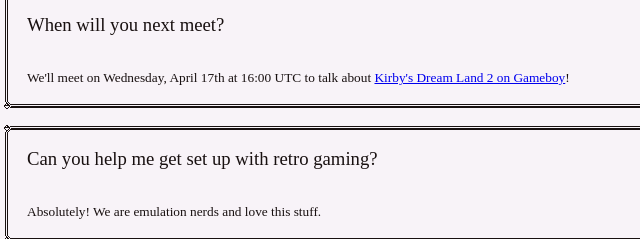
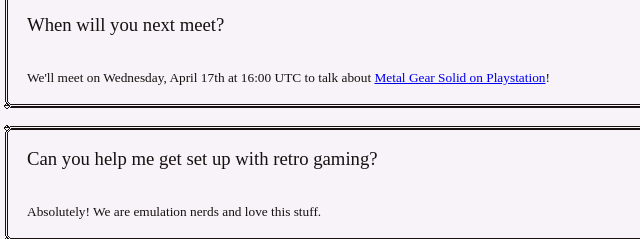
Before and after one commit to hola-soy-milk/retro-gaming-literature-club, an Astro site: page / in a window 1280 px wide. Shown: the part 538-777 px from the top of the page, 223-863 px from the left. Built offline with nearby package versions, Linux system fonts and the light colour scheme; Astro itself is replaced by a stand-in of ours; no server answers; a web font is replaced by a local one.

Commit message:
Replace game

```diff
--- a/src/pages/index.astro
+++ b/src/pages/index.astro
@@ -28,8 +28,8 @@ import logo from '../assets/logo.svg';
         <h3>When will you next meet?</h3>
         <small
           >We'll meet on Wednesday, April 17th at 16:00 UTC to talk about
-          <a href="https://letsplayretro.games/gb/kirby-s-dream-land-2"
-            >Kirby's Dream Land 2 on Gameboy</a
+          <a href="https://letsplayretro.games/ps1/metal-gear-solid-vr-missions"
+            >Metal Gear Solid on Playstation</a
           >!</small
         >
       </div>
```
